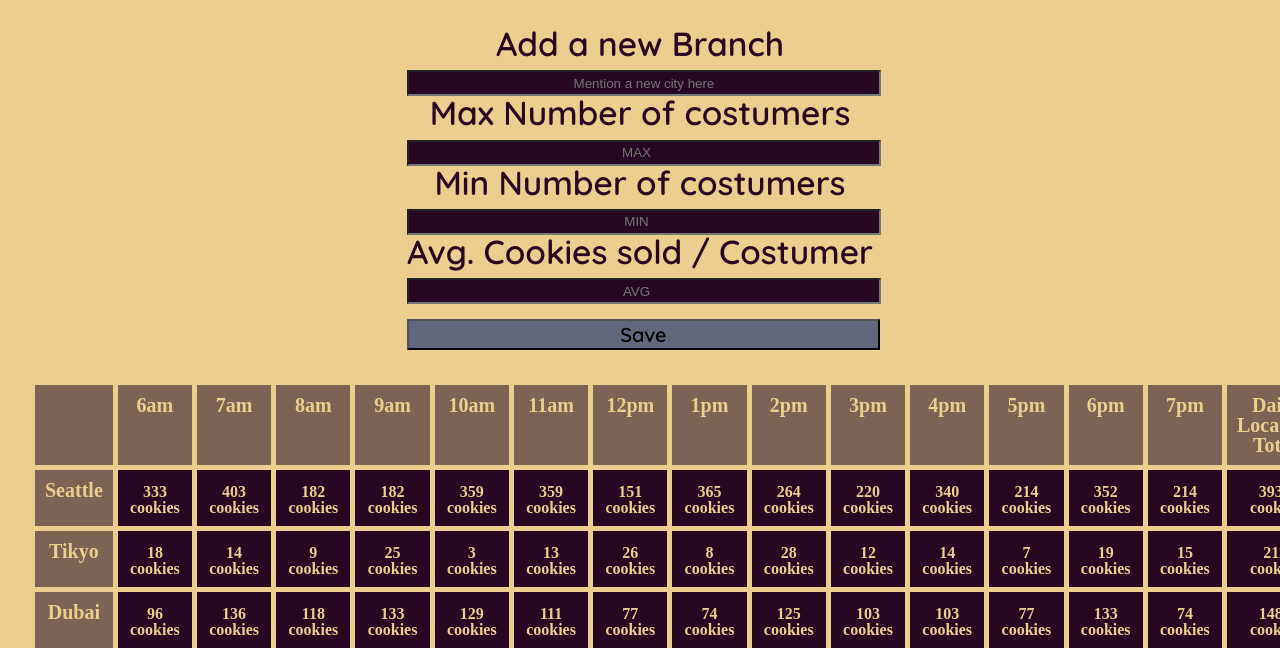
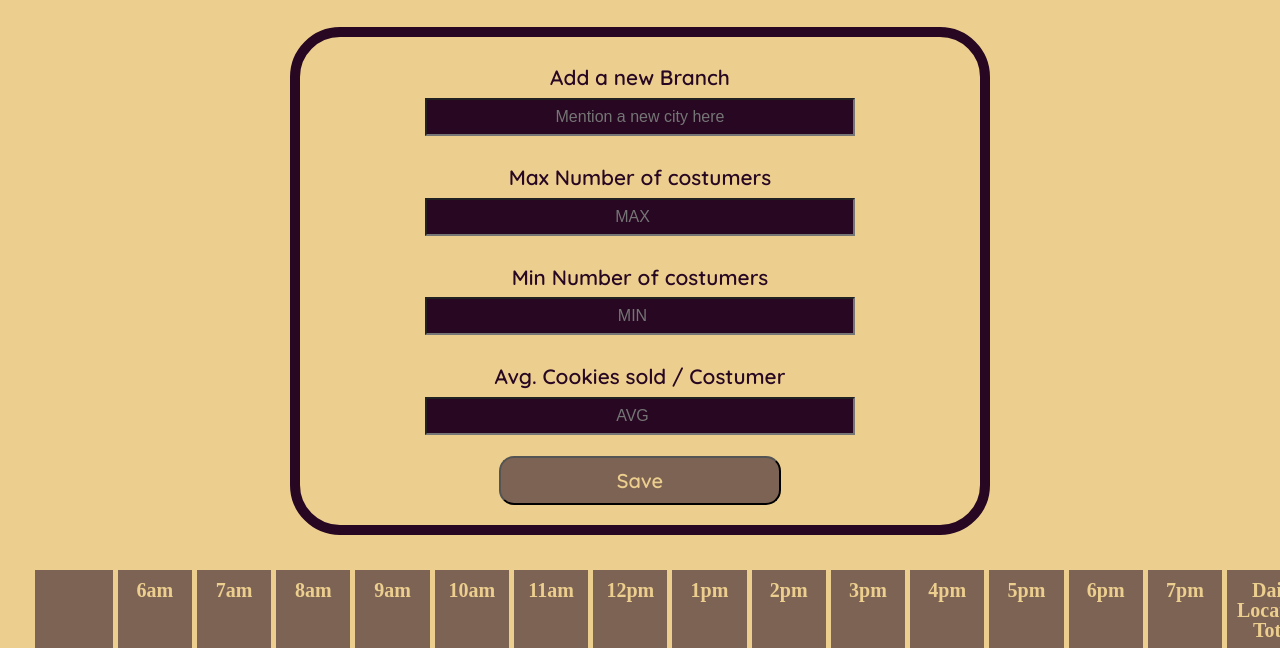
Before and after one commit to HishamAlNaji/cookie-stand, a plain HTML site: page sales.html in a window 1280 px wide. Shown: the part 93-741 px from the top of the page. Drawn offline with Linux system fonts and the light colour scheme; a web font is replaced by a local one.

Commit message:
adding some stuff to html fixing some CSS

```diff
--- a/CSS/style.css
+++ b/CSS/style.css
@@ -46,9 +46,12 @@ header nav ul li {
 
 }
 
-header nav ul li a {
+header nav ul a li {
+    color: #ECCE8E;
+}
+
+header nav ul a{
     text-decoration: none;
-    color: #ECCE8E;
 }
 
 main {
@@ -193,36 +196,58 @@ th:first-child(){
     padding-top: 30px;
 }
 
+fieldset {
+width: 50%;
+margin:0 auto;
+border: 10px solid #270722;
+padding : 20px ;
+border-radius: 50px;
+}
+
 .salesform {
-    display: flex;
-    justify-content: center;
+    /* display: flex;
+    justify-content: center; */
     padding-top: 30px;
 }
 
 .labels {
     color: #270722 ;
-    font-size: 25pt;
+    font-size: 1.3em;
+    text-align: center;
     font-weight: bold;
     font-family: 'Quicksand', sans-serif;
-    display: flex;
-    justify-content: center;
+    display: block;
+    margin:10px 0 ;
+    /* display: flex;
+    justify-content: center; */
 }
 
 #saveBtn {
-    background-color:#61677C;
-
+    display: block;
+    background-color:#7C6354;
 font-size: 15pt;
-margin-top: 15px;
+margin: 0 auto;
+padding: 10px 0;
+width: 44%;
 font-family: 'Quicksand', sans-serif;
-width: 101.5%;
+cursor: pointer;
+color: #ECCE8E ;
+border-radius: 15px;
+/* width: fit-content;
+margin-left: auto;
+margin-right: auto; */
 }
 
 .inputs {
+display: block;
 text-align: center;
-width: 100%;
-height: 20px;
-margin-top: 10px;
+width: 66%;
+padding-top: 8px;
+padding-bottom: 8px;
+margin:5px auto;
+font-size: 1em;
 background-color: #270722 ;
+color:#ECCE8E ;
 
 }
 
--- a/sales.html
+++ b/sales.html
@@ -14,10 +14,10 @@
             <h1>Pats Salmon Cookie</h1>
             <nav>
                 <ul>
-                    <li><a href="index.html">Home</a></li>
-                    <li><a href="sales.html">Sales</a></li>
-                    <li><a href="Hours.html">Hours</a></li>
-                    <li><a href="contact.html">About us</a></li>
+                    <a href="index.html"><li>Home</li></a>
+                    <a href="sales.html"><li>Sales</li></a>
+                    <a href="Hours.html"><li>Hours</li></a>
+                    <a href="contact.html"><li>About us</li></a>
                 </ul>
             </nav>
 
@@ -29,16 +29,16 @@
      <form id="branchForm" class="salesform">
          <fieldset>
              <label for="cityName" class="labels">Add a new Branch</label>
-             <input id = "cityName" type="text" placeholder="Mention a new city here" class="inputs">
+             <input id = "cityName" type="text" placeholder="Mention a new city here" class="inputs" required>
              <br>
              <label for="maxCos" class="labels">Max Number of costumers</label>
-             <input id = "maxCos" type="number" placeholder="MAX" class="inputs">
+             <input id = "maxCos" type="number" placeholder="MAX" class="inputs" required>
              <br>
              <label for="minCos" class="labels">Min Number of costumers</label>
-             <input id = "minCos" type="number" placeholder="MIN" class="inputs">
+             <input id = "minCos" type="number" placeholder="MIN" class="inputs" required>
              <br>
              <label for="avgCookies" class="labels">Avg. Cookies sold / Costumer</label>
-             <input id = "avgCookies" type="number" placeholder="AVG" class="inputs">
+             <input id = "avgCookies" type="number" placeholder="AVG" class="inputs" required>
              <br>
              <button id="saveBtn" type="submit">Save</button>
          </fieldset>
```
Also changed, not shown: Hours.html (+4 -4 lines), contact.html (+4 -4 lines), index.html (+4 -4 lines).
